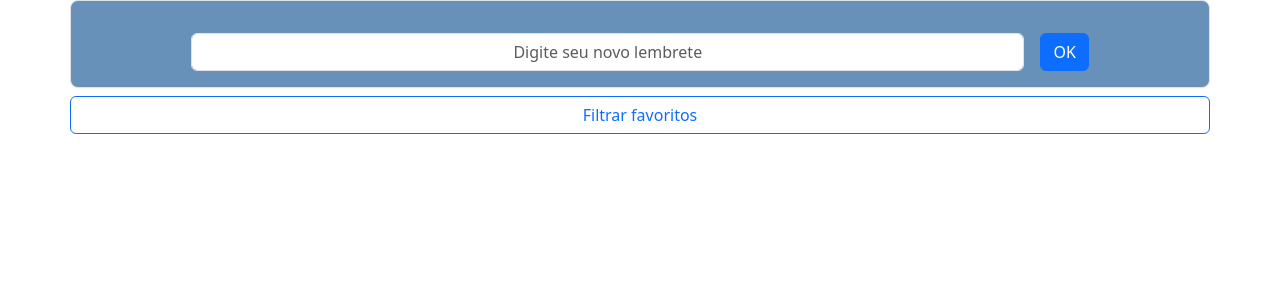
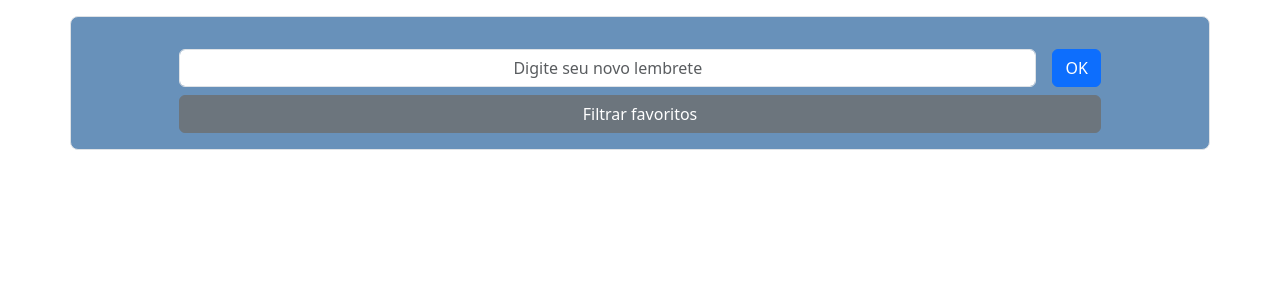
Before and after one commit to lenyon/Lembretes-P1, a React (Vite) app: page / in a window 1280 px wide. Shown: the top 300 px of the page. Built offline with nearby package versions, Linux system fonts and the light colour scheme.

Commit message:
feat(p1): ajuste padding botao filtrar

```diff
--- a/src/App.jsx
+++ b/src/App.jsx
@@ -14,7 +14,7 @@ class App extends React.Component {
 
   adicionarLembrete = (lembrete) => {
 
-    if (lembrete.titulo == ""){return};
+    if (lembrete.titulo == "") { return };
 
     this.state.lista.push(lembrete);
 
@@ -47,10 +47,19 @@ class App extends React.Component {
     return (
       <div className="container">
         <div className="row">
-          <div className="border rounded-3 p-3" style={{background:'#6891BA'}}>
+          <div className="border rounded-3 p-3 mt-3" style={{ background: '#6891BA' }}>
 
+            <div className="d-flex flex-column align-items-center">
+              <LembreteEntrada adicionarLembrete={this.adicionarLembrete} />
 
-            <LembreteEntrada adicionarLembrete={this.adicionarLembrete} />
+              <button
+                className={`col-10 btn mt-2 ${this.state.filtroAtivo ? "btn-primary" : "btn-secondary"}`}
+                onClick={this.filtrarLembretes}
+              >
+                Filtrar favoritos
+              </button>
+
+            </div>
 
             <LembreteLista
               lembretes={this.state.lista}
@@ -59,14 +68,7 @@ class App extends React.Component {
               atualizarFavorito={this.atualizarFavorito}
             />
 
-            </div>
-
-            <button
-              className={`btn mt-2 ${this.state.filtroAtivo ? "btn-primary" : "btn-outline-primary"}`}
-              onClick={this.filtrarLembretes}
-            >
-              Filtrar favoritos
-            </button>
+          </div>
         </div>
       </div>
     );
--- a/src/LembreteEntrada.jsx
+++ b/src/LembreteEntrada.jsx
@@ -21,7 +21,7 @@ export default class LembreteEntrada extends React.Component {
 
   render() {
     return (
-      <div className="container col-10 d-flex mt-3">
+      <div className="container col-10 d-flex mt-3 p-0">
         <input
           type="text"
           className="form-control text-center me-3"
--- a/src/LembreteLista.jsx
+++ b/src/LembreteLista.jsx
@@ -16,9 +16,9 @@ export default class LembreteLista extends React.Component {
       <div className="container">
 
         <div className="row d-flex flex-grow-1 justify-content-center mt-3">
-          <div className="col-10">
+          <div className="col-10 p-0">
             <div className="card d-flex align-items-center">
-              <div className="card-body col-12" style={{background:'#f8f9fa'}}>
+              <div className="card-body col-12">
                   <div className="d-flex align-items-center ">
                     <h4 className="text-center flex-grow-1">
                       {lembrete.titulo}
```
